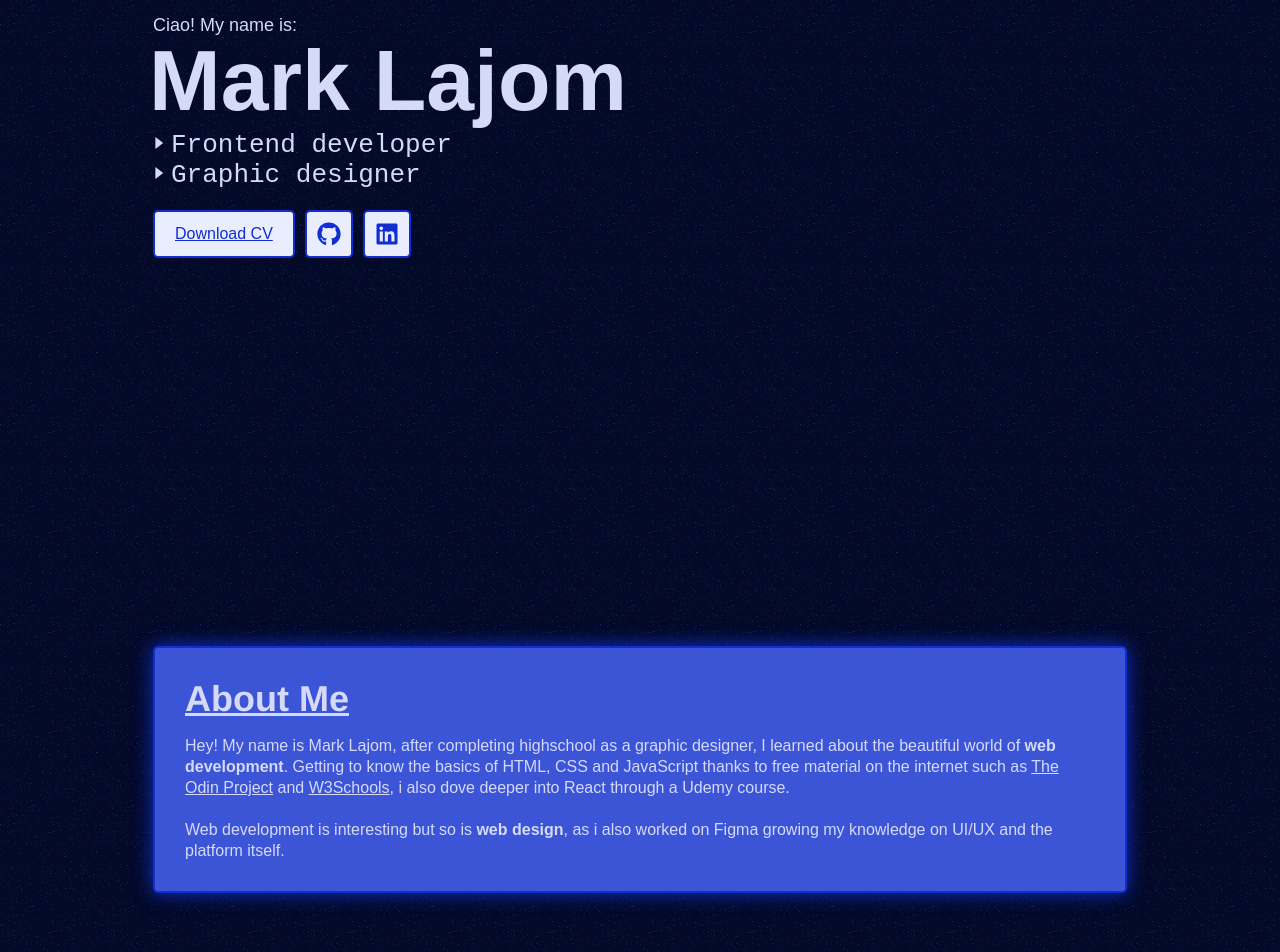
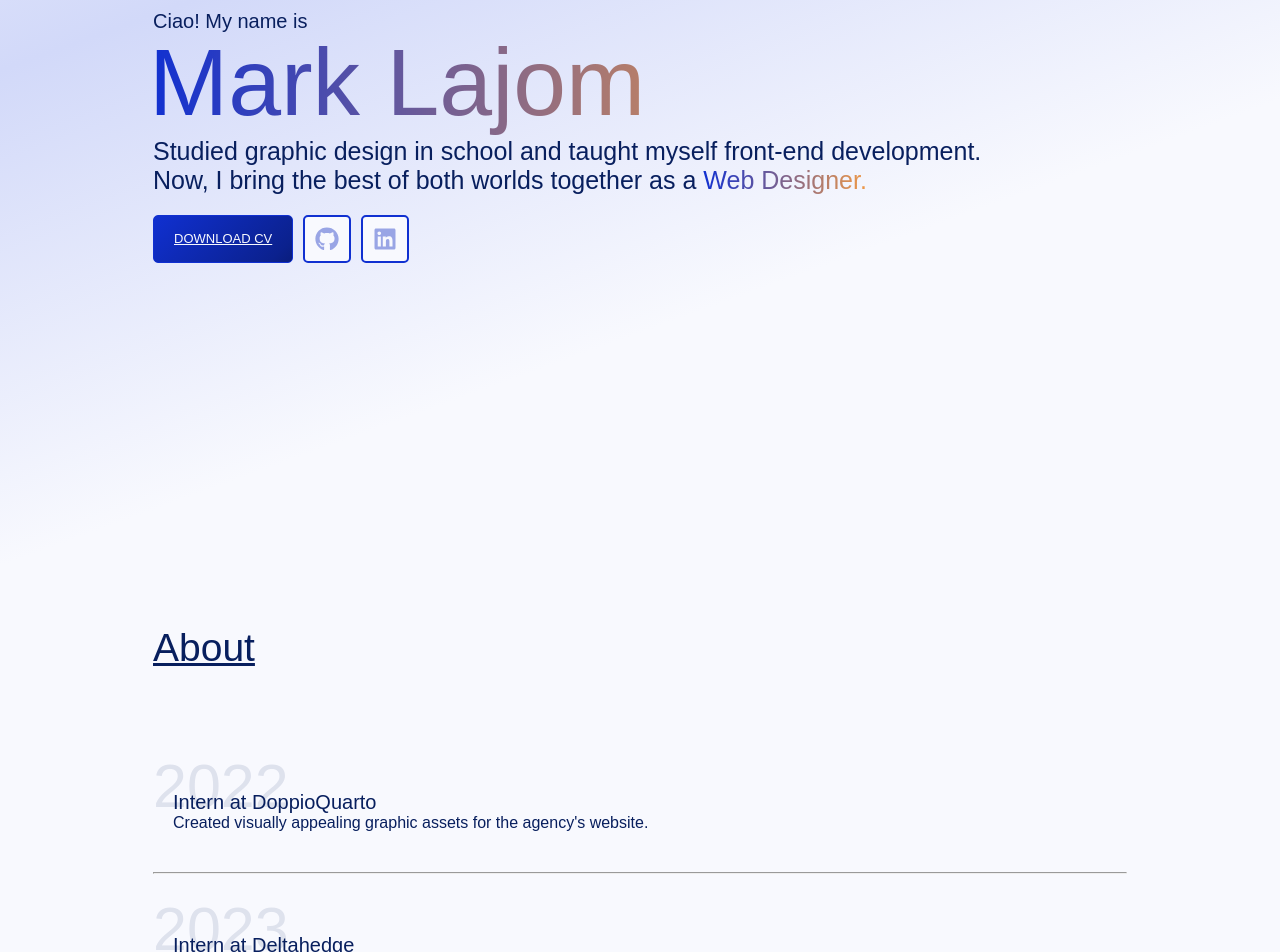
Before and after one commit to emkeiboii/v3, a React (Vite) app in the folder vite-project/: page / in a window 1280 px wide. Shown: the part 260-1212 px from the top of the page. Built offline with nearby package versions, Linux system fonts and the light colour scheme; a web font is replaced by a local one.

Commit message:
change theme

```diff
--- a/vite-project/src/About.jsx
+++ b/vite-project/src/About.jsx
@@ -1,27 +1,40 @@
+import DateDesc from "./ui/DateDesc";
+
 function About() {
   return (
     <div className="container half" id="about">
       <div className="about-container">
-        <h2>About Me</h2>
-        <p className="about-p">
-          Hey! My name is Mark Lajom, after completing highschool as a graphic
-          designer, I learned about the beautiful world of{" "}
-          <span>web development</span>. Getting to know the basics of HTML, CSS
-          and JavaScript thanks to free material on the internet such as{" "}
-          <a href="https://www.theodinproject.com/" target="_blank">
-            The Odin Project
-          </a>{" "}
-          and{" "}
-          <a href="https://www.w3schools.com/" target="_blank">
-            W3Schools
-          </a>
-          , i also dove deeper into React through a Udemy course.
-          <br />
-          <br />
-          Web development is interesting but so is <span>web design</span>, as i
-          also worked on Figma growing my knowledge on UI/UX and the platform
-          itself.
-        </p>
+        <h2>About</h2>
+        <div>
+          <DateDesc
+            date={"2022"}
+            role={"Intern"}
+            job={"DoppioQuarto"}
+            desc={`Created visually appealing graphic assets for the agency's website.`}
+          />
+          <hr />
+          <DateDesc
+            date={"2023"}
+            role={"Intern"}
+            job={"Deltahedge"}
+            desc={`Worked on improving assets such as icons to align with the platform's overall visual identity.
+`}
+          />
+          <hr />
+          <DateDesc
+            date={"2024"}
+            role={"Graphic Designer"}
+            job={"SealColor"}
+            desc={`Created company logo to visually represent its elegant and traditional identity.
+`}
+          />
+
+          <DateDesc
+            role={"Web Designer"}
+            job={"Centro Evangelico Isola"}
+            desc={`Collaborated with the team on the Figma project prototype, enhancing the user interface and experience.`}
+          />
+        </div>
       </div>
     </div>
   );
--- a/vite-project/src/Hero.jsx
+++ b/vite-project/src/Hero.jsx
@@ -1,27 +1,22 @@
-import { RxTriangleRight } from "react-icons/rx";
 import { FaGithub, FaLinkedin } from "react-icons/fa";
 
 function Hero() {
   return (
     <div className="container full hero" id="home">
       <div className="hero-container">
-        <span className="intro">Ciao! My name is:</span>
+        <span className="intro">Ciao! My name is</span>
         <h1>Mark Lajom</h1>
-        <div className="roles-container">
-          <a href="#webDev" className="hero-roles">
-            <RxTriangleRight />
-            Frontend developer
-          </a>
-          <a href="#graphDes" className="hero-roles">
-            <RxTriangleRight />
-            Graphic designer
-          </a>
-        </div>
+        <p>
+          Studied graphic design in school and taught myself front-end
+          development.
+          <br /> Now, I bring the best of both worlds together as a{" "}
+          <span className="curr-role">Web Designer.</span>
+        </p>
         <div className="btn-container">
           <a
             href="/MarkLajomResume050824.pdf"
             download="Mark Lajom CV"
-            className="btn"
+            className="btn-cv lg"
             aria-label="Download CV"
           >
             Download CV
--- a/vite-project/src/styles/App.css
+++ b/vite-project/src/styles/App.css
@@ -1,42 +1,120 @@
 :root {
-  --black: rgba(3, 9, 41, 1);
-  --blue: rgba(16, 47, 206, 1);
-  --blue-90: rgba(60, 85, 215, 1);
-  --blue-60: rgba(169, 180, 239, 1);
-  --blue-30: rgba(212, 218, 248, 1);
-  --blue-10: rgba(234, 237, 253, 1);
-  --gradient-blue: rgba(29, 40, 102, 0.7);
+  --text: #01040c;
+  --text-50: #e7edfd;
+  --text-100: #d0dbfb;
+  --text-200: #a1b8f7;
+  --text-300: #7194f4;
+  --text-400: #4271f0;
+  --text-500: #134dec;
+  --text-600: #0f3ebd;
+  --text-700: #0b2e8e;
+  --text-800: #081f5e;
+  --text-900: #040f2f;
+  --text-950: #020818;
+
+  --background: #f8f9fe;
+  --background-50: #e9ecfc;
+  --background-100: #d2d9f9;
+  --background-200: #a6b3f2;
+  --background-300: #798cec;
+  --background-400: #4c66e6;
+  --background-500: #2040df;
+  --background-600: #1933b3;
+  --background-700: #132686;
+  --background-800: #0d1a59;
+  --background-900: #060d2d;
+  --background-950: #030616;
+
+  --primary: #1030d1;
+  --primary-50: #e7ebfd;
+  --primary-100: #d0d7fb;
+  --primary-200: #a0aff8;
+  --primary-300: #7187f4;
+  --primary-400: #415ff1;
+  --primary-500: #1236ed;
+  --primary-600: #0e2cbe;
+  --primary-700: #0b218e;
+  --primary-800: #07165f;
+  --primary-900: #040b2f;
+  --primary-950: #020518;
+
+  --secondary: #99a5e5;
+  --secondary-50: #ebedfa;
+  --secondary-100: #d6dbf5;
+  --secondary-200: #aeb7ea;
+  --secondary-300: #8593e0;
+  --secondary-400: #5d6fd5;
+  --secondary-500: #344bcb;
+  --secondary-600: #2a3ca2;
+  --secondary-700: #1f2d7a;
+  --secondary-800: #151e51;
+  --secondary-900: #0a0f29;
+  --secondary-950: #050714;
+
+  --accent: #f09946;
+  --accent-50: #fdf2e7;
+  --accent-100: #fbe5d0;
+  --accent-200: #f7cba1;
+  --accent-300: #f4b071;
+  --accent-400: #f09642;
+  --accent-500: #ec7c13;
+  --accent-600: #bd630f;
+  --accent-700: #8e4a0b;
+  --accent-800: #5e3208;
+  --accent-900: #2f1904;
+  --accent-950: #180c02;
 }
 
 * {
   padding: 0;
   margin: 0;
   box-sizing: border-box;
-  font-family: "HelveticaNeue-Light", sans-serif;
-  color: var(--blue-30);
+  font-family: "Satoshi", sans-serif;
+  font-weight: 300;
+  color: var(--text-800);
   scroll-behavior: smooth;
 }
 
 body {
-  background: var(--black);
-  background-image: url("../asset/noise.png");
+  background: linear-gradient(
+    160deg,
+    var(--background-50) 0%,
+    var(--background-100) 8%,
+    var(--background) 20%
+  );
+}
+
+@media (max-width: 1024px) {
+  body {
+    background: linear-gradient(
+      160deg,
+      var(--background-50) 0%,
+      var(--background-100) 6%,
+      var(--background) 15%
+    );
+  }
 }
 
 h1 {
-  font-size: clamp(46px, 10vw, 86px);
-  font-family: "HelveticaNeue-Bold", sans-serif;
+  font-size: clamp(49px, 10vw, 95px);
+  font-family: "Satoshi", sans-serif;
+  font-weight: 500;
+  background: -webkit-linear-gradient(0deg, var(--primary), var(--accent) 80%);
+  background-clip: text;
+  -webkit-background-clip: text;
+  -webkit-text-fill-color: transparent;
   margin-top: -5px;
   margin-left: -4px;
 }
 
 h2 {
-  font-size: clamp(26px, 5vw, 36px);
-  font-family: "Helvetica Neue", sans-serif;
+  font-size: clamp(25px, 5vw, 39px);
+  font-family: "Satoshi", sans-serif;
   text-decoration: underline;
 }
 
 h3 {
-  font-size: 28px;
+  font-size: 25px;
 }
 
 h3.courier {
@@ -53,23 +131,14 @@ p {
   flex-direction: column;
   justify-content: center;
   align-items: center;
-  background: var(--black);
-  background-image: url("../asset/noise.png"),
-    linear-gradient(transparent, transparent);
-  transition: background-image 5s cubic-bezier(0.49, 0, 1, 1) forwards;
-}
-
-.fade-in-gradient {
-  background-image: url("../asset/noise.png"),
-    linear-gradient(var(--gradient-blue) 0%, var(--black) 5%);
 }
 
 .container {
-  display: flex;
+  display: inline-block;
   justify-content: space-between;
   align-items: center;
   max-width: 1024px;
-  padding: 100px 25px;
+  padding: 80px 25px;
   width: 100%;
 }
 
@@ -91,6 +160,7 @@ p {
 
 .full {
   min-height: 90svh;
+  background-color: transparent;
 }
 
 .half {
@@ -102,7 +172,7 @@ p {
 }
 
 .path {
-  fill: var(--blue-10);
+  fill: var(--primary);
   transition: fill ease-in-out 250ms;
 }
 
@@ -142,39 +212,66 @@ p {
 }
 
 .nav-links a:hover {
-  color: var(--blue-60);
+  color: var(--primary);
   transition: color ease-in-out 250ms;
 }
 
 a:hover .path {
-  fill: var(--blue-60);
+  fill: var(--primary);
 }
 
 .links a {
   font-family: "Courier New", Courier, monospace;
+  text-transform: uppercase;
   text-decoration: none;
 }
 
 @media (max-width: 769px) {
   .links a {
-    font-size: 14px;
+    font-size: 13px;
   }
   .nav-links {
     gap: 20px;
+  }
+  .nav-container-top .btn-cv {
+    display: none;
   }
 }
 li {
   list-style: none;
 }
 
-.btn-navbar {
-  color: var(--blue-60);
-  background-color: transparent;
-  border: 2px solid var(--blue-10);
+.btn-cv {
+  background-image: linear-gradient(
+    135deg,
+    var(--primary) 0%,
+    var(--primary-700) 50%,
+    var(--primary-950) 100%
+  );
+  font-size: 13px;
+  padding: 10px 15px;
+  text-align: center;
+  text-transform: uppercase;
+  background-size: 200% auto;
+  color: var(--background);
   border-radius: 5px;
-  padding: 10px 15px;
-  font-size: 13px;
-  transition: all ease-in-out 250ms;
+  border: 1px solid var(--primary);
+  transition: 0.5s;
+}
+
+.btn-cv:hover {
+  background-position: right center; /* change the direction of the change here */
+  color: var(--background);
+}
+
+.btn-cv.lg {
+  padding: 10px 20px;
+  border-radius: 5px;
+  padding: 10px 20px;
+  display: flex;
+  align-items: center;
+  justify-content: center;
+  cursor: pointer;
 }
 
 @media (max-width: 769px) {
@@ -184,8 +281,8 @@ li {
 }
 
 .btn-navbar:hover {
-  border: 2px solid var(--blue);
-  color: var(--blue-10);
+  border: 2px solid var(--primary);
+  color: var(--background);
   background-color: rgba(16, 47, 206, 0.5);
 }
 
@@ -196,11 +293,11 @@ li {
 }
 
 .btn {
-  background-color: var(--blue-10);
-  border: 2px solid var(--blue);
+  background-color: var(--background);
+  border: 2px solid var(--primary);
   border-radius: 5px;
   padding: 10px 20px;
-  color: var(--blue);
+  color: var(--text);
   display: flex;
   align-items: center;
   justify-content: center;
@@ -209,7 +306,7 @@ li {
 }
 
 .btn a {
-  color: var(--blue);
+  color: var(--text);
 }
 
 .btn.icon {
@@ -218,54 +315,59 @@ li {
 
 .btn.cta {
   margin-top: 20px;
-  font-size: 18px;
+  font-size: 20px;
   padding: 20px 30px;
 }
 
 .btn:hover {
-  background-color: var(--blue-60);
+  background-color: var(--secondary-100);
 }
 
 .btn-container .btn svg {
-  fill: var(--blue);
+  fill: var(--secondary);
   width: 24px;
   height: 24px;
   transition: fill 250ms ease-in-out;
 }
 
 .btn-container .btn:hover svg {
-  fill: var(--blue);
+  fill: var(--primary);
 }
 
 /* ------------ HERO ------------ */
-
 .hero {
   padding: 0px 25px 100px 25px;
-  animation: fade-in 2s;
+  animation: fade-in 1s;
+  display: inline-flex;
 }
 
 span.intro {
-  font-size: 18px;
-  font-family: "HelveticaNeue-Thin", sans-serif;
+  font-size: 20px;
+  font-family: "Satoshi", sans-serif;
+}
+
+.hero-container p {
+  font-size: clamp(15px, 5vw, 25px);
 }
 
 .roles-container {
-  display: flex;
+  display: inline-flex;
   flex-direction: column;
-  margin-left: -8px;
+  gap: 5px;
 }
 
 .hero-roles {
   font-family: "Courier New", Courier, monospace;
-  font-size: clamp(18px, 4vw, 26px);
+  font-size: clamp(16px, 4vw, 25px);
+  color: var(--primary);
+  text-decoration: none;
+  margin-left: -8px;
+  transition: color ease-in-out 250ms;
   display: flex;
-  text-decoration: none;
-  width: max-content;
-  transition: color ease-in-out 250ms;
 }
 
-.hero-roles:hover {
-  color: var(--blue-60);
+.hero-hover:hover .hero-roles {
+  color: var(--secondary);
 }
 
 .btn-container {
@@ -273,18 +375,17 @@ span.intro {
   gap: 10px;
 }
 
+.hero-roles > svg {
+  fill: var(--accent);
+}
+
 /* ------------ ABOUT ------------ */
 
 .about-container {
-  background-color: var(--blue-90);
-  border: 2px solid var(--blue);
   max-width: 1024px;
-  padding: 30px 30px;
   display: flex;
   flex-direction: column;
-  gap: 15px;
-  border-radius: 5px;
-  box-shadow: 0 0 20px var(--blue);
+  gap: 61px;
 }
 
 .about-p {
@@ -293,6 +394,45 @@ span.intro {
 
 .about-p span {
   font-weight: 600;
+}
+
+.curr-role {
+  background: -webkit-linear-gradient(0deg, var(--primary), var(--accent));
+  background-clip: text;
+  -webkit-background-clip: text;
+  -webkit-text-fill-color: transparent;
+}
+
+.date-desc {
+  display: flex;
+  flex-direction: column;
+  position: relative;
+  gap: 25px;
+  padding-top: 20px;
+}
+
+.date {
+  position: absolute;
+  font-size: 61px;
+  opacity: 10%;
+  font-weight: 500;
+}
+
+.date-desc-job {
+  padding: 40px 20px;
+}
+
+.date-desc-job > span {
+  font-weight: 400;
+  font-size: 20px;
+}
+
+.no-date {
+  padding: 0 20px;
+}
+.date-desc-job > span {
+  font-weight: 400;
+  font-size: 20px;
 }
 
 /* ------------ WORKS ------------ */
@@ -341,7 +481,7 @@ span.intro {
 }
 
 .description {
-  background-color: var(--blue-90);
+  background-color: var(--primary-500);
   padding: 20px;
   display: flex;
   flex-direction: column;
@@ -357,7 +497,7 @@ span.intro {
 }
 
 .description > span {
-  color: var(--blue-60);
+  color: var(--primary-500);
 }
 
 .img-btns {
@@ -387,11 +527,11 @@ span.intro {
 }
 
 .text > h3 {
-  font-size: clamp(36px, 10vw, 56px);
+  font-size: clamp(39px, 10vw, 49px);
 }
 
 .text > p {
-  font-size: clamp(18px, 3vw, 24px);
+  font-size: clamp(20px, 3vw, 25px);
 }
 
 /* ------------ FOOTER ------------ */
@@ -417,37 +557,36 @@ span.intro {
 }
 
 /* ------------ LOADING SCREEN ------------ */
-
 #logo-loading {
   width: 100px;
-  animation: shrink 0.3s ease-out 3.5s forwards;
+  animation: shrink 0.3s ease-out 3s forwards;
 }
 
 .loading-background {
   display: flex;
   justify-content: center;
   width: 100%;
-  height: 100svh;
+  height: 100vh;
   align-items: center;
   top: 0;
   position: absolute;
 }
 
 .loading-container {
-  animation: delete 0.2s ease-out 3.6s forwards;
+  animation: delete 0.3s ease-out 3s forwards;
   z-index: 100;
 }
 
 .path-logo-loading {
-  stroke-dasharray: 396.704;
-  stroke-dashoffset: 396.704;
-  animation: dash 2s ease-out forwards, fill 0.3s ease-in 2s forwards;
+  stroke-dasharray: 402.7303466796875;
+  stroke-dashoffset: 402.7303466796875;
+  animation: dash 2s ease-out forwards, fill 0.4s ease-in 2.2s forwards;
   fill: transparent;
 }
 
 @keyframes dash {
   from {
-    stroke-dashoffset: 396.704;
+    stroke-dashoffset: 402.7303466796875;
   }
   to {
     stroke-dashoffset: 0;
@@ -459,7 +598,7 @@ span.intro {
     fill: transparent;
   }
   to {
-    fill: #eaedfd;
+    fill: #102fce;
   }
 }
 
@@ -499,15 +638,15 @@ span.intro {
 
 /* Track */
 ::-webkit-scrollbar-track {
-  background: var(--black);
+  background: var(--background);
 }
 
 /* Handle */
 ::-webkit-scrollbar-thumb {
-  background: var(--blue-10);
+  background: var(--background);
 }
 
 /* Handle on hover */
 ::-webkit-scrollbar-thumb:hover {
-  background: var(--blue-60);
+  background: var(--primary-500);
 }
--- /dev/null
+++ b/vite-project/src/ui/DateDesc.jsx
@@ -0,0 +1,16 @@
+/* eslint-disable react/prop-types */
+function DateDesc({ date, role, job, desc }) {
+  return (
+    <div className="date-desc">
+      <p className="date">{date}</p>
+      <div className={date ? "date-desc-job" : "date-desc-job no-date"}>
+        <span>
+          {role} at {job}
+        </span>
+        <p>{desc}</p>
+      </div>
+    </div>
+  );
+}
+
+export default DateDesc;
--- a/vite-project/src/ui/NavBar.jsx
+++ b/vite-project/src/ui/NavBar.jsx
@@ -25,7 +25,7 @@ function NavBar({ scrollPosition }) {
       <a
         href="/MarkLajomResume050824.pdf"
         download="Mark Lajom CV"
-        className="btn-navbar"
+        className="btn-cv"
         aria-label="Download CV"
       >
         CV
--- a/vite-project/src/ui/WorkDescription.jsx
+++ b/vite-project/src/ui/WorkDescription.jsx
@@ -1,7 +1,6 @@
 /* eslint-disable no-unused-vars */
 /* eslint-disable react/prop-types */
 function WorkDescription({ title, paragraph, stack, imgUrl, code }) {
-  console.log(code);
   return (
     <>
       <div className="work-section">
```
Also changed, not shown: vite-project/src/App.jsx (+0 -7 lines), vite-project/src/LoadingScreen.jsx (+3 -4 lines), vite-project/src/Works.jsx (+0 -14 lines), vite-project/src/ui/IntroSlider.jsx (added, +37 -0 lines).
